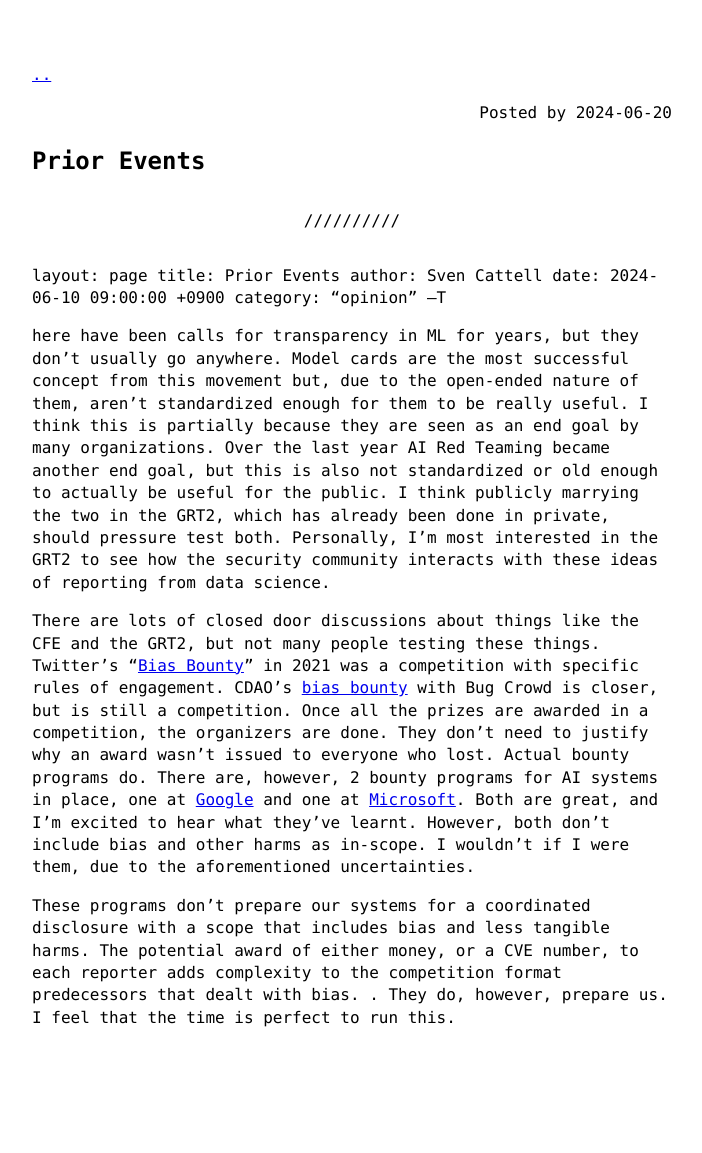
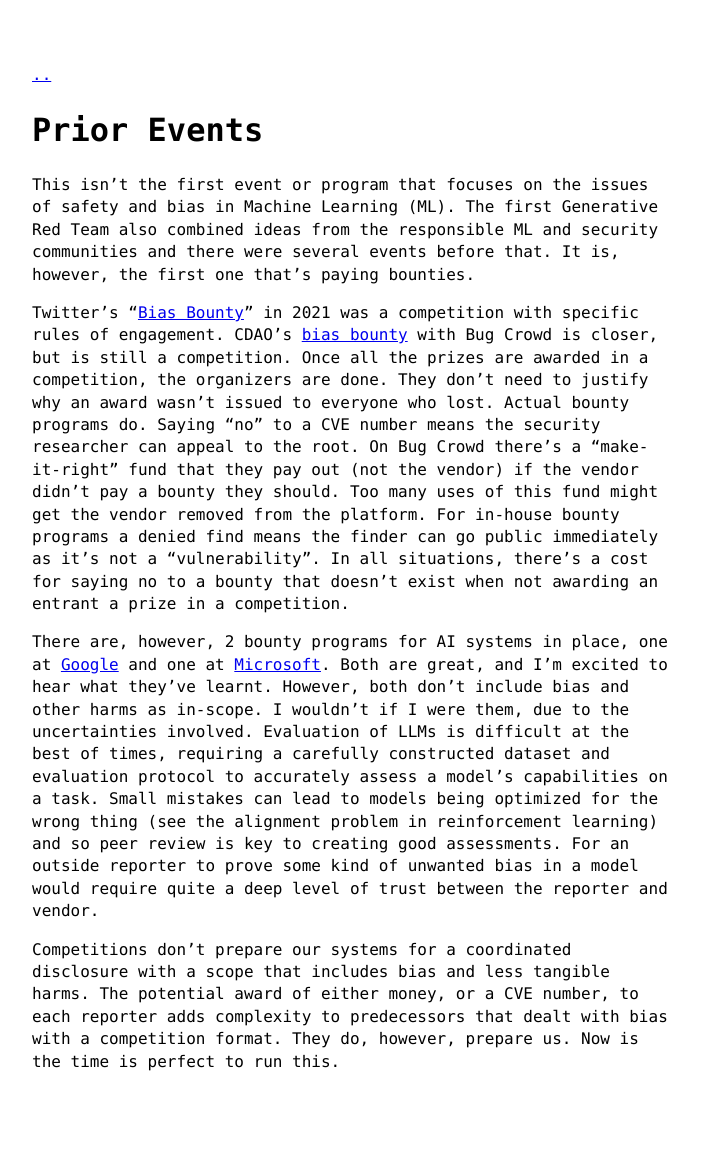
Before and after one commit to AI-League/grt_blog, a Jekyll site: the page built from _posts/2024-06-20-prior-events.md, in a window 1280 px wide. Shown: the whole page, without its empty margins (288-990 px from the left). Built offline with Jekyll 4.4.1, drawn with Linux system fonts in a browser that asks for light colours; our own code applies the rules of GitHub Pages for plain Markdown files; before the commit the page ends 1109 px from its top, so only the background shows below that.

Commit message:
blogpost for prior events

```diff
--- a/_posts/2024-06-20-prior-events.md
+++ b/_posts/2024-06-20-prior-events.md
@@ -4,10 +4,12 @@ title: Prior Events
 author: Sven Cattell
 date: 2024-06-10 09:00:00 +0900
 category: "opinion"
----T
+---
 
-here have been calls for transparency in ML for years, but they don't usually go anywhere. Model cards are the most successful concept from this movement but, due to the open-ended nature of them, aren't standardized enough for them to be really useful. I think this is partially because they are seen as an end goal by many organizations. Over the last year AI Red Teaming became another end goal, but this is also not standardized or old enough to actually be useful for the public. I think publicly marrying the two in the GRT2, which has already been done in private, should pressure test both. Personally, I'm most interested in the GRT2 to see how the security community interacts with these ideas of reporting from data science.
+This isn't the first event or program that focuses on the issues of safety and bias in Machine Learning (ML). The first Generative Red Team also combined ideas from the responsible ML and security communities and there were several events before that. It is, however, the first one that's paying bounties.
 
-There are lots of closed door discussions about things like the CFE and the GRT2, but not many people testing these things. Twitter's "[Bias Bounty](https://blog.x.com/engineering/en_us/topics/insights/2021/algorithmic-bias-bounty-challenge)" in 2021 was a competition with specific rules of engagement. CDAO's [bias bounty](/Users/svencattell/code/flaws/_posts/2024-06-20-coordinated-flaws.md) with Bug Crowd is closer, but is still a competition. Once all the prizes are awarded in a competition, the organizers are done. They don't need to justify why an award wasn't issued to everyone who lost. Actual bounty programs do. There are, however, 2 bounty programs for AI systems in place, one at [Google](https://security.googleblog.com/2023/10/googles-reward-criteria-for-reporting.html?m=1) and one at [Microsoft](https://www.microsoft.com/en-us/msrc/bounty-ai). Both are great, and I'm excited to hear what they've learnt. However, both don't include bias and other harms as in-scope. I wouldn't if I were them, due to the aforementioned uncertainties.
+Twitter's "[Bias Bounty](https://blog.x.com/engineering/en_us/topics/insights/2021/algorithmic-bias-bounty-challenge)" in 2021 was a competition with specific rules of engagement. CDAO's [bias bounty](/Users/svencattell/code/flaws/_posts/2024-06-20-coordinated-flaws.md) with Bug Crowd is closer, but is still a competition. Once all the prizes are awarded in a competition, the organizers are done. They don't need to justify why an award wasn't issued to everyone who lost. Actual bounty programs do. Saying "no" to a CVE number means the security researcher can appeal to the root. On Bug Crowd there's a "make-it-right" fund that they pay out (not the vendor) if the vendor didn't pay a bounty they should. Too many uses of this fund might get the vendor removed from the platform. For in-house bounty programs a denied find means the finder can go public immediately as it's not a "vulnerability". In all situations, there's a cost for saying no to a bounty that doesn't exist when not awarding an entrant a prize in a competition.
 
-These programs don't prepare our systems for a coordinated disclosure with a scope that includes bias and less tangible harms. The potential award of either money, or a CVE number, to each reporter adds complexity to the competition format predecessors that dealt with bias. . They do, however, prepare us. I feel that the time is perfect to run this.
+There are, however, 2 bounty programs for AI systems in place, one at [Google](https://security.googleblog.com/2023/10/googles-reward-criteria-for-reporting.html?m=1) and one at [Microsoft](https://www.microsoft.com/en-us/msrc/bounty-ai). Both are great, and I'm excited to hear what they've learnt. However, both don't include bias and other harms as in-scope. I wouldn't if I were them, due to the uncertainties involved. Evaluation of LLMs is difficult at the best of times, requiring a carefully constructed dataset and evaluation protocol to accurately assess a model's capabilities on a task. Small mistakes can lead to models being optimized for the wrong thing (see the alignment problem in reinforcement learning) and so peer review is key to creating good assessments. For an outside reporter to prove some kind of unwanted bias in a model would require quite a deep level of trust between the reporter and vendor.
+
+Competitions don't prepare our systems for a coordinated disclosure with a scope that includes bias and less tangible harms. The potential award of either money, or a CVE number, to each reporter adds complexity to predecessors that dealt with bias with a competition format. They do, however, prepare us. Now is the time is perfect to run this.
```
